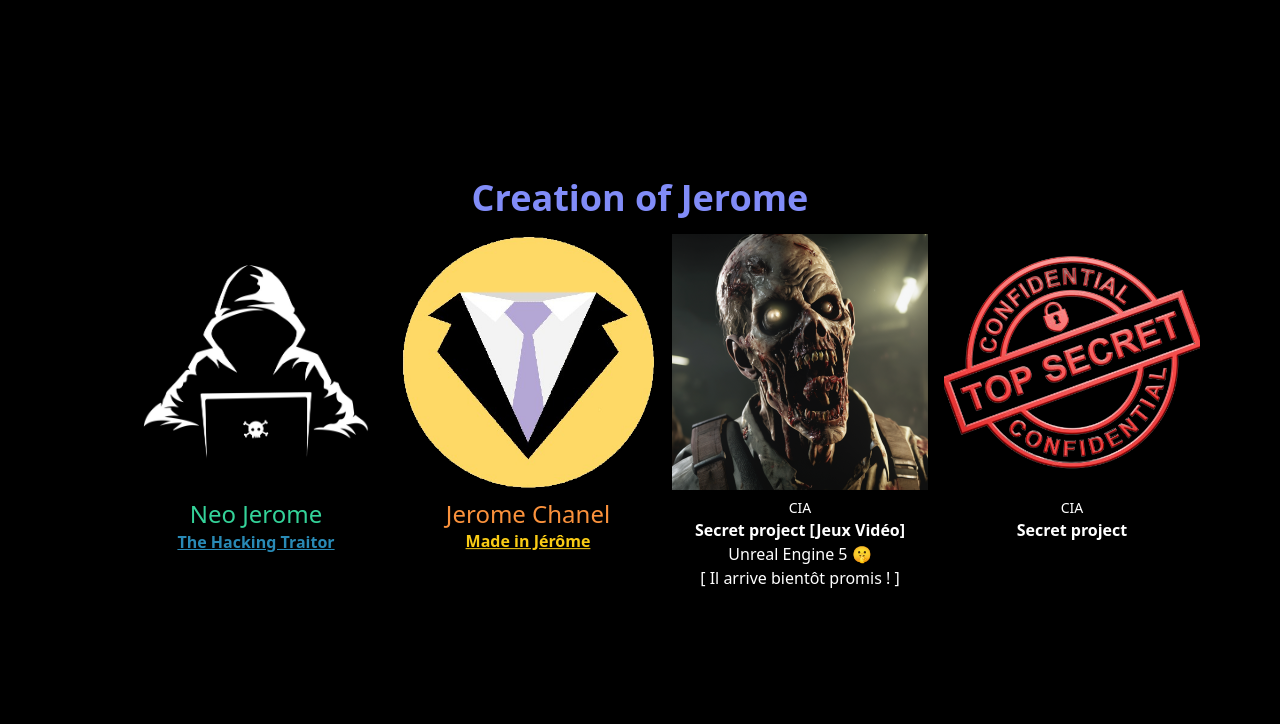
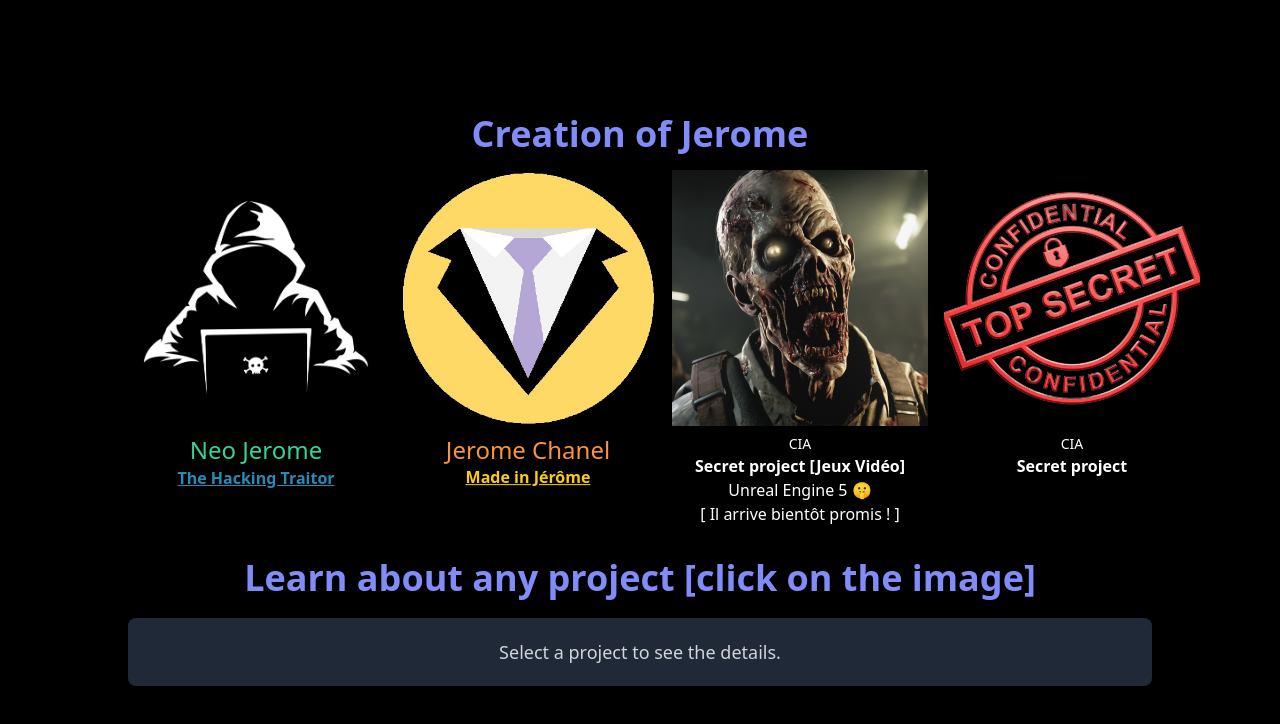
Before and after one commit to Elfspectrals/portfolioV2, a React (Create React App) app in the folder portfolio/: page / in a window 1280 px wide. Shown: the top 724 px of the page. Built offline with nearby package versions, Linux system fonts and the light colour scheme.

Commit message:
add description

```diff
--- a/portfolio/src/App.js
+++ b/portfolio/src/App.js
@@ -1,29 +1,79 @@
-import Escape from './Assets/hacker.jpg'
-import Secret from './Assets/secret.png'
-import Design from './Assets/design.png'
-import Zombie from './Assets/zombie.png'
-import './App.css'
-export default function Component() {
+import React, { useState } from 'react';
+import Escape from './Assets/hacker.jpg';
+import Secret from './Assets/secret.png';
+import Design from './Assets/design.png';
+import Zombie from './Assets/zombie.png';
+import './App.css';
+
+export default function App () {
+  const [selectedProject, setSelectedProject] = useState('default');
+
+  const renderProjectDetails = () => {
+    switch (selectedProject) {
+      case 'Neo Jerome':
+        return (
+          <div className="p-5 bg-gray-800 rounded-lg mt-5">
+            <p className="text-gray-300">
+              Description : The Hacking Traitor <br />
+              Envoyé par la compagnie <i>Neo Jerome</i> pour trouver leur traître, <br />
+              Il y aura donc plusieurs phase de jeu : <br />
+              - La phase de hacking des informations de la compagnie <br />
+              - La phase de recherche <br />
+            </p>
+            <div className="mt-2">
+              <h3 className="text-yellow-400">Technologies utilisées :</h3>
+              <li className="list-none mt-1">React <img src={Zombie} alt='' className="inline-block w-5 h-5 ml-2"/></li>
+            </div>
+          </div>
+        );
+      case 'Jerome Chanel':
+        return (
+          <div className="p-5 bg-gray-800 rounded-lg mt-5">
+            <p className="text-gray-300">
+              Description : Chanel Jérôme <br />
+              The ability to design your own outfit <br />
+            </p>
+            <div className="mt-2">
+              <h3 className="text-yellow-400">Technologies utilisées :</h3>
+              <ul>
+                <li className="list-none mt-1">React :<img src={Zombie} alt='' className="inline-block w-12 h-12 ml-2"/></li>
+                <li className="list-none mt-1">React :<img src={Zombie} alt='' className="inline-block w-12 h-12 ml-2"/></li>
+                <li className="list-none mt-1">React :<img src={Zombie} alt='' className="inline-block w-12 h-12 ml-2"/></li>
+                <li className="list-none mt-1">React :<img src={Zombie} alt='' className="inline-block w-12 h-12 ml-2"/></li>
+
+              </ul>
+            </div>
+          </div>
+        );
+      default:
+        return (
+          <div className="p-5 bg-gray-800 rounded-lg mt-5">
+            <p className="text-gray-300">Select a project to see the details.</p>
+          </div>
+        );
+    }
+  };
+
   return (
-    <div className="bg-black text-white w-full h-screen flex justify-center items-center">
+    <div className="bg-black text-white w-full h-screen flex flex-col justify-center items-center">
       <section className="mb-8 w-full max-w-screen-lg mx-auto">
-        <h2 className="text-4xl font-bold mb-4 text-center text-indigo-400 ">Creation of Jerome</h2>
+        <h2 className="text-4xl font-bold mb-4 text-center text-indigo-400">Creation of Jerome</h2>
         <div className="flex space-x-4">
-          <div className="w-64 flex-shrink-0">
+          <div className="w-64 flex-shrink-0" onClick={() => setSelectedProject('Neo Jerome')}>
             <img src={Escape} alt="The Crown" className="w-full h-64 object-cover" />
             <div className="mt-2 text-center">
               <p className="text-2xl text-emerald-400">Neo Jerome</p>
               <a href="https://escapegame-9f1f3.web.app/">
-                <p className="font-bold text-sky-400 bold underline animate-pulse duration-75">The Hacking Traitor</p>
+                <p className="font-bold text-sky-400 underline animate-pulse duration-75">The Hacking Traitor</p>
               </a>
-              </div>
+            </div>
           </div>
-          <div className="w-64 flex-shrink-0">
+          <div className="w-64 flex-shrink-0" onClick={() => setSelectedProject('Jerome Chanel')}>
             <img src={Design} alt="Stranger Things" className="w-full h-64 object-cover" />
             <div className="mt-2 text-center">
               <p className="text-2xl text-orange-400">Jerome Chanel</p>
               <a href="https://designer-97084.web.app/">
-              <p className="font-bold text-yellow-400 bold underline animate-bounce duration-75">Made in Jérôme</p>
+                <p className="font-bold text-yellow-400 underline animate-bounce duration-75">Made in Jérôme</p>
               </a>
             </div>
           </div>
@@ -33,7 +83,7 @@ export default function Component() {
               <p className="text-sm">CIA</p>
               <p className="font-bold">Secret project [Jeux Vidéo]</p>
               <p>Unreal Engine 5 🤫 <br />
-              [ Il arrive bientôt promis ! ]</p>
+                [ Il arrive bientôt promis ! ]</p>
             </div>
           </div>
           <div className="w-64 flex-shrink-0">
@@ -43,9 +93,16 @@ export default function Component() {
               <p className="font-bold">Secret project</p>
             </div>
           </div>
-
         </div>
       </section>
+      <div className="w-full max-w-screen-lg mx-auto">
+        <div>
+          <h2 className="text-4xl font-bold mb-4 text-center text-indigo-400">Learn about any project [click on the image]</h2>
+          <div className="text-center text-lg">
+            {renderProjectDetails()}
+          </div>
+        </div>
+      </div>
     </div>
   );
 }
```
